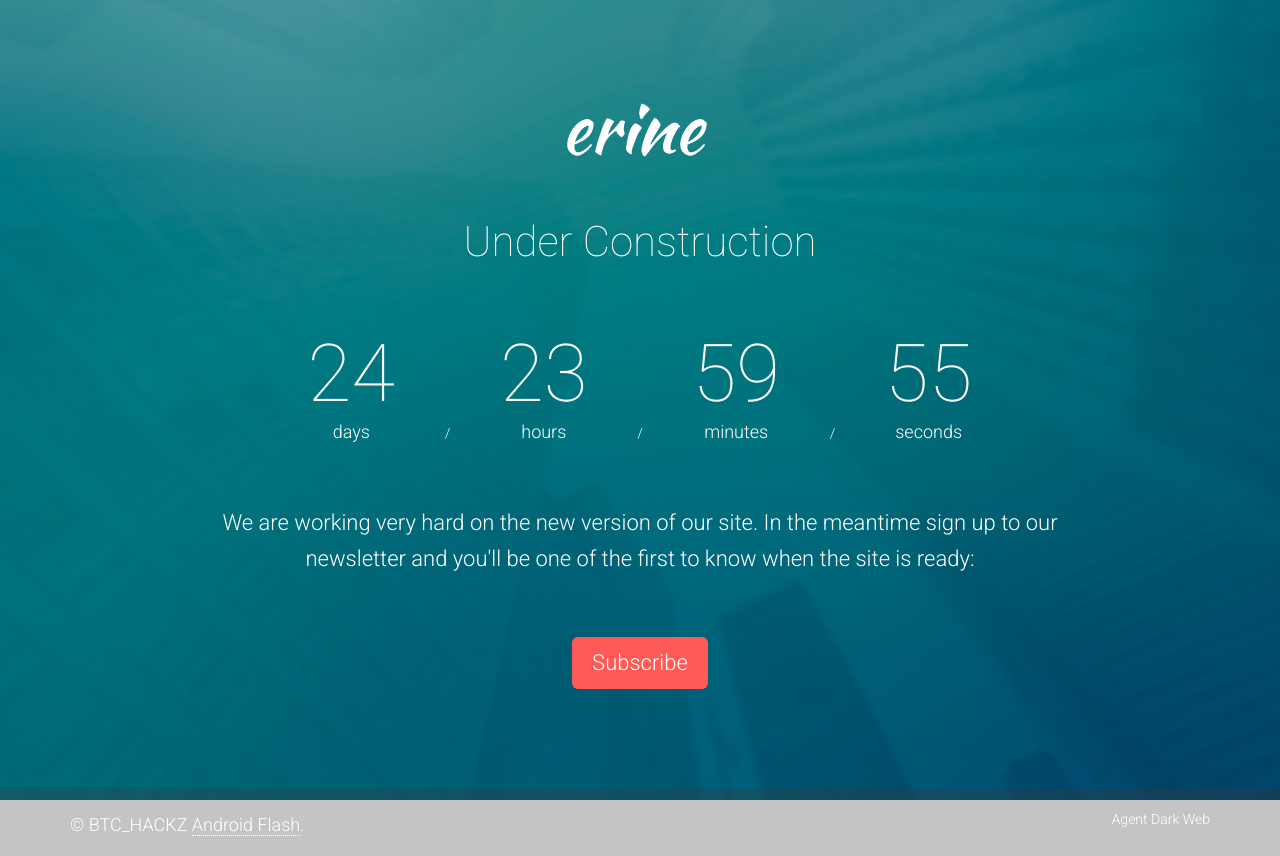
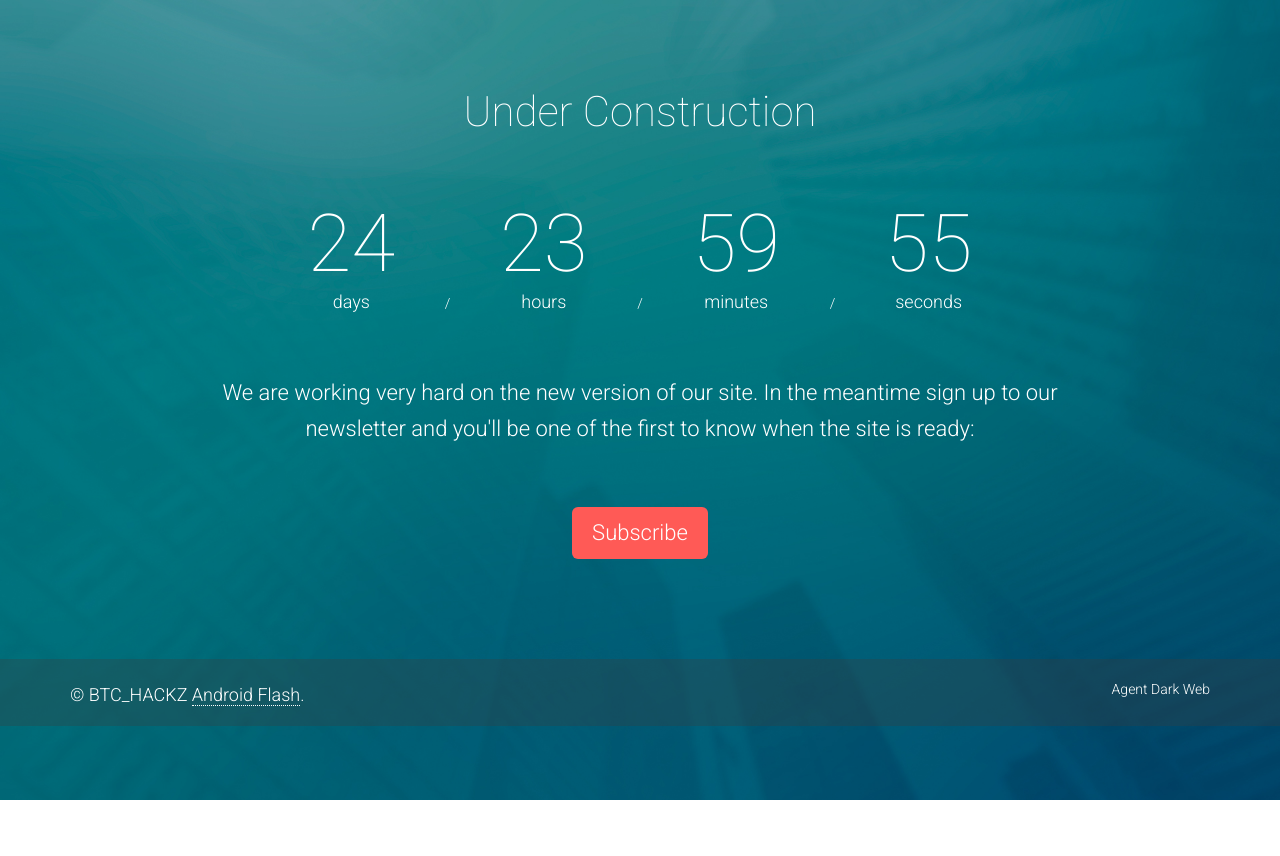
Before and after one commit to androidflashbtc/flash-btc, a plain HTML site: page index.html in a window 1280 px wide. After the commit the page ends 800 px from the top, so only its background shows below. Drawn offline with Linux system fonts and the light colour scheme.

Commit message:
Update index.html

```diff
--- a/index.html
+++ b/index.html
@@ -41,11 +41,7 @@
                 <div class="container">
                     <div class="row">
                         <div class="col-sm-12">
-                        	<div class="logo wow fadeInDown">
-                        		<h1>
-                        			<a href="">Erine - Bootstrap Coming Soon Template</a>
-                        		</h1>
-                        	</div>
+
                             <h2 class="wow fadeInLeftBig">Under Construction</h2>
                             <div class="timer wow fadeInUp">
                                 <div class="days-wrapper">
```
